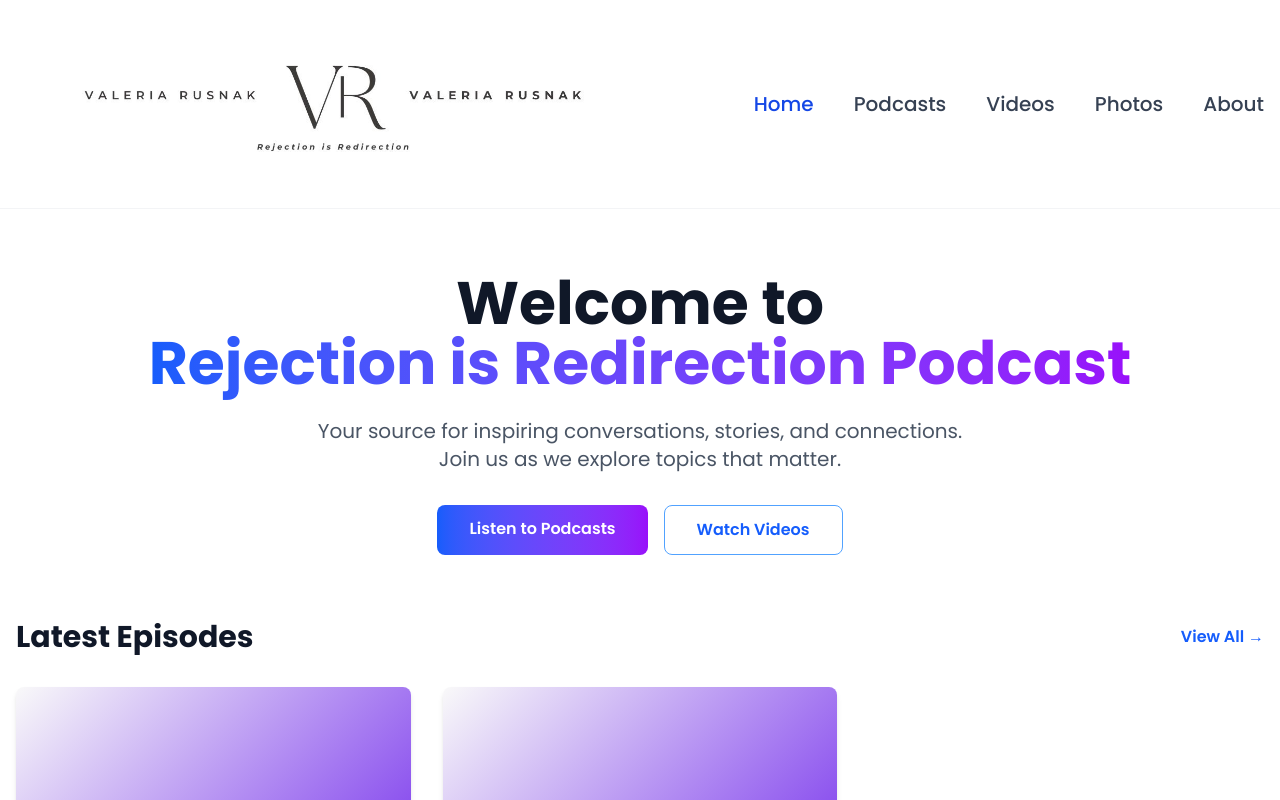
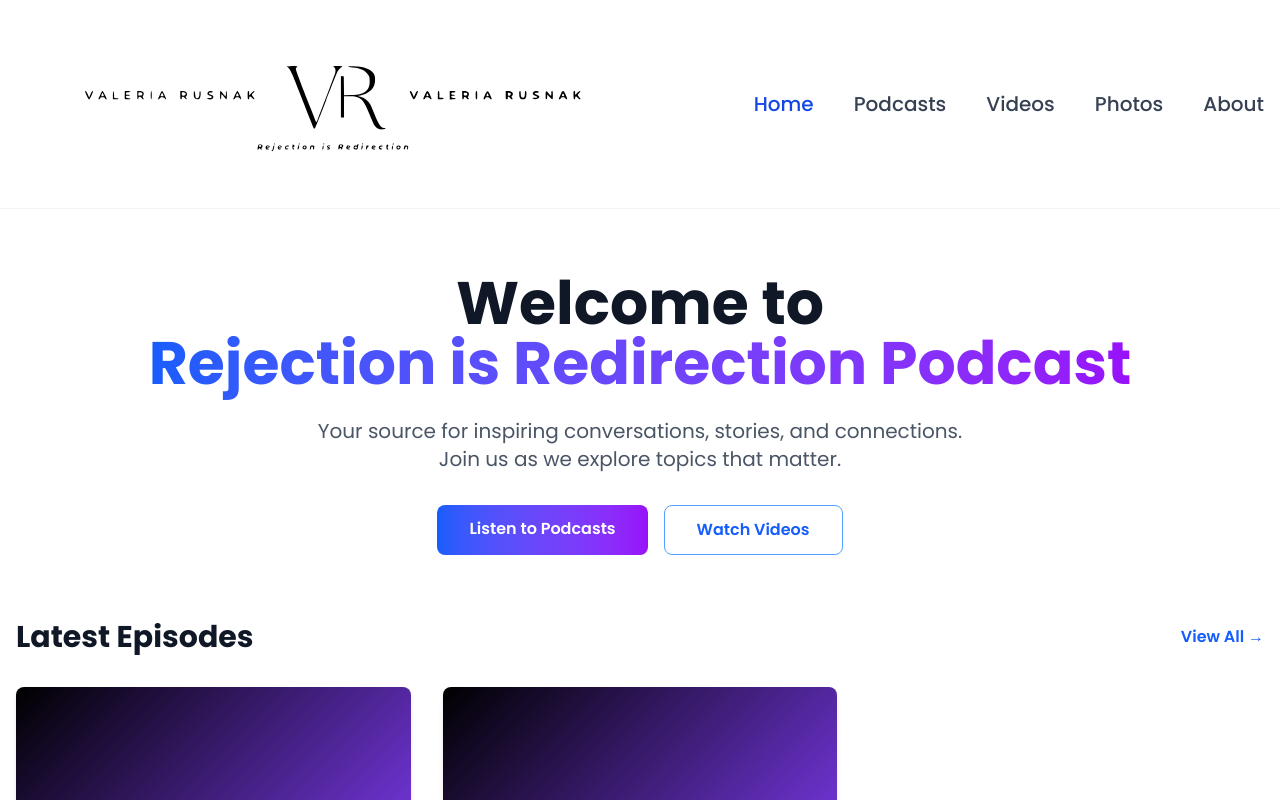
Before and after one commit to xrustiks/rejred, a Next.js app: page / in a window 1280 px wide. Shown: the top 800 px of the page. Built offline with nearby package versions, Linux system fonts and the light colour scheme.

Commit message:
logo is svg now

```diff
--- a/components/Logo.tsx
+++ b/components/Logo.tsx
@@ -13,11 +13,11 @@
   const [svgFailed, setSvgFailed] = useState(false);
   const [pngFailed, setPngFailed] = useState(false);
 
-  // Auto extract dominant color from logo.jpg to set --primary
+  // Auto extract dominant color from logo.svg to set --primary
   useEffect(() => {
     const img = new Image();
     img.crossOrigin = 'anonymous';
-    img.src = '/images/logo.jpg';
+    img.src = '/images/logo.svg';
     img.onload = () => {
       try {
         const canvas = document.createElement('canvas');
@@ -52,7 +52,7 @@
       {!jpgFailed ? (
         // eslint-disable-next-line @next/next/no-img-element
         <img
-          src="/images/logo.jpg"
+          src="/images/logo.svg"
           alt="Rejection is Redirection Logo"
           className={common}
           onError={() => setJpgFailed(true)}
```
Also changed, not shown: public/images/logo.svg (added).
